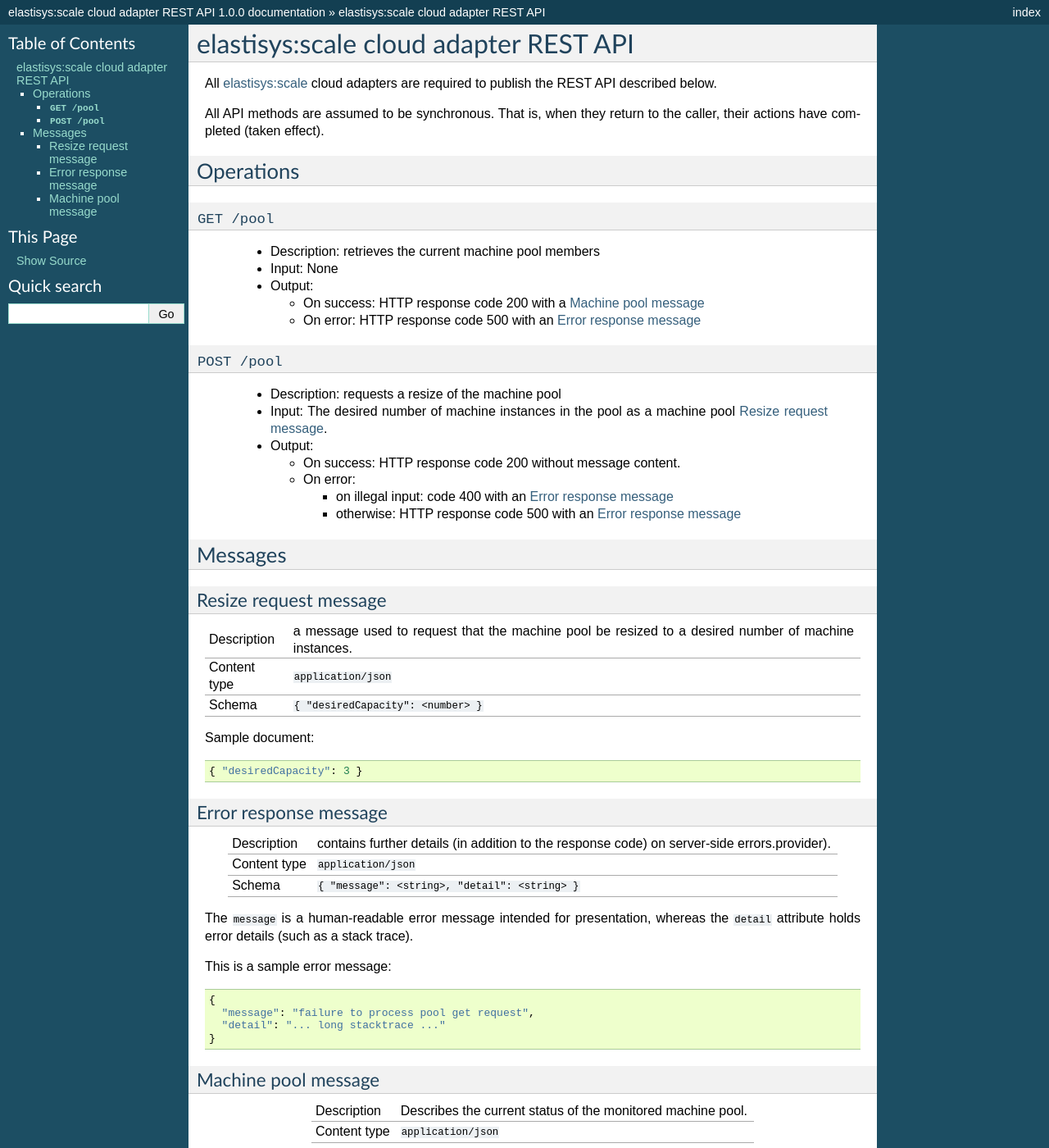
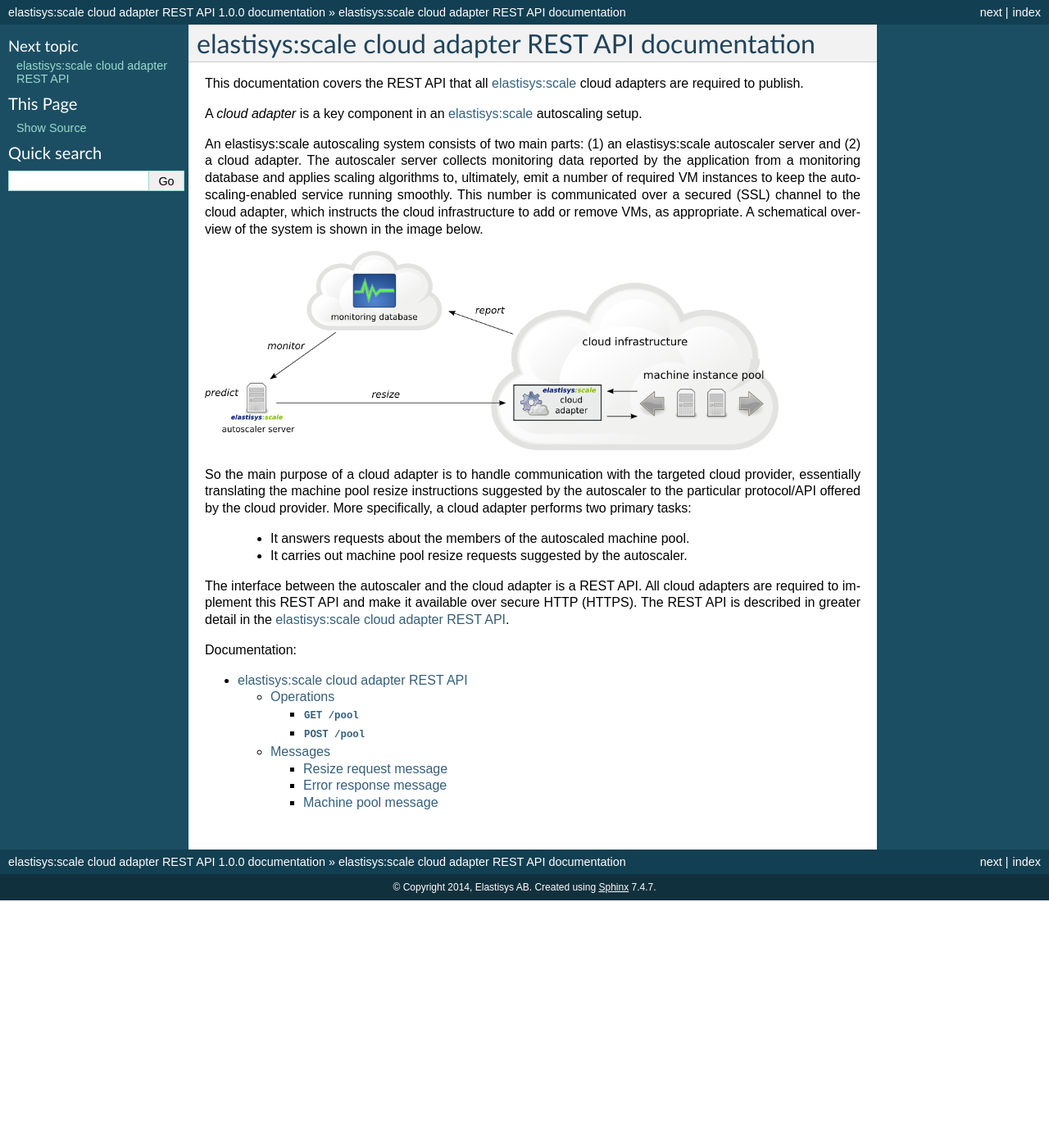
Before and after one commit to elastisys/cloudpool.restapi, a Sphinx documentation site: the page built from docs/index.rst, in a window 1280 px wide and 1400 px high. Shown: the whole window at 82% size. Built offline with Sphinx 7.4.7, drawn with Linux system fonts in a browser that asks for light colours; some of the changed text lies outside the part shown.

Commit message:
describe cloud adapter's place in a autoscaling system

```diff
--- /dev/null
+++ b/docs/api.rst
@@ -0,0 +1,177 @@
+.. elastisys:scale cloud adapter REST API documentation master file, created by
+   sphinx-quickstart on Thu Jan 30 14:51:57 2014.
+   You can adapt this file completely to your liking, but it should at least
+   contain the root `toctree` directive.
+
+elastisys:scale cloud adapter REST API
+======================================
+
+All `elastisys:scale <http://elastisys.com/scale>`_ cloud adapters
+are required to publish the REST API described below.
+
+The REST API should be made available over secure HTTP (HTTPS) and all
+API methods are assumed to be synchronous. That is, when they return to the
+caller, their actions have completed (taken effect).
+
+
+Operations
+----------
+
+``GET /pool``
+*************
+
+  - Description: retrieves the current machine pool members
+
+  - Input: None
+
+  - Output:
+
+    - On success: HTTP response code 200 with a :ref:`machine_pool_message`
+
+    - On error: HTTP response code 500 with an :ref:`error_response_message`
+
+``POST /pool``
+**************
+
+  - Description: requests a resize of the machine pool
+
+  - Input: The desired number of machine instances in the pool as a machine pool :ref:`resize_request_message`.
+
+  - Output:
+
+    - On success: HTTP response code 200 without message content.
+
+    - On error:
+
+      - on illegal input: code 400 with an :ref:`error_response_message`
+
+      - otherwise: HTTP response code 500 with an :ref:`error_response_message`
+
+
+Messages
+--------
+
+.. _resize_request_message:
+
+Resize request message
+**********************
+
++--------------+----------------------------------------------------+
+| Description  | a message used to request that the machine pool be |
+|              | resized to a desired number of machine instances.  |
++--------------+----------------------------------------------------+
+| Content type |  ``application/json``                              |
++--------------+----------------------------------------------------+
+| Schema       | ``{ "desiredCapacity": <number> }``                |
++--------------+----------------------------------------------------+
+
+Sample document: ::
+
+     { "desiredCapacity": 3 }
+
+
+.. _error_response_message:
+
+Error response message
+**********************
+
++--------------+----------------------------------------------------+
+| Description  | contains further details (in addition to the       |
+|              | response code) on server-side errors.provider).    |
++--------------+----------------------------------------------------+
+| Content type |  ``application/json``                              |
++--------------+----------------------------------------------------+
+| Schema       | ``{ "message": <string>, "detail": <string> }``    |
++--------------+----------------------------------------------------+
+
+The ``message`` is a human-readable error message intended for presentation,
+whereas the ``detail`` attribute holds error details (such as a stack trace).
+
+This is a sample error message: ::
+
+  {
+    "message": "failure to process pool get request",
+    "detail": "... long stacktrace ..."
+  }
+
+
+
+.. _machine_pool_message:
+
+Machine pool message
+********************
+
++--------------+----------------------------------------------------+
+| Description  | Describes the current status of the monitored      |
+|              | machine pool.                                      |
++--------------+----------------------------------------------------+
+| Content type |  ``application/json``                              |
++--------------+----------------------------------------------------+
+
+The machine pool schema has the following structure: ::
+
+   {
+     "timestamp": <iso-8601 datetime>,
+     "machines": [ <machine> ... ]
+   }
+
+Here, every ``<machine>`` is also a json document with the following structure: ::
+
+  {
+    "id": <string>,
+    "state": <state>,
+    "launchtime": <iso-8601 datetime>,
+    "metadata": <jsonobject>
+  }
+
+Here, ``launchtime`` may be ``null`` and ``metadata`` is an arbitrary JSON object.
+The ``<state>`` is a string that may take on any of the following values:
+
++-------------+---------------------------------------------------------------------+
+| State       | Description                                                         |
++=============+=====================================================================+
+| REQUESTED   | Machine has been requested from the underlying infrastructure and   |
+|             |	the request is pending fulfillment.                                 |
++-------------+---------------------------------------------------------------------+
+| REJECTED    | Machine request was rejected by the underlying infrastructure.      |
++-------------+---------------------------------------------------------------------+
+| PENDING     | Machine is in the process of being launched.                        |
++-------------+---------------------------------------------------------------------+
+| RUNNING     | Machine is launched (boot process may not be completed).            |
++-------------+---------------------------------------------------------------------+
+| OPERATIONAL | Machine is launched and reports itself as being operational.        |
++-------------+---------------------------------------------------------------------+
+| TERMINATING | Machine is shutting down.                                           |
++-------------+---------------------------------------------------------------------+
+| TERMINATED  | Machine is terminated.                                              |
++-------------+---------------------------------------------------------------------+
+| STOPPING    | Machine is stopping.                                                |
++-------------+---------------------------------------------------------------------+
+| STOPPED     | Machine is stopped.                                                 |
++-------------+---------------------------------------------------------------------+
+
+Below is a sample machine pool document: ::
+
+
+  {
+    "timestamp": "2013-11-07T13:50:00Z",
+    "machines": [
+      {
+        "id": "i-123456",
+        "state": "PENDING",
+        "launchtime": "2013-11-07T13:50:00.000Z",
+        "metadata": {
+          "scaling-group": "mygroup"
+        }
+      },
+      {
+        "id": "i-123457",
+        "state": "RUNNING",
+        "launchtime": "2013-11-07T11:45:00.000Z",
+        "metadata": {
+          "scaling-group": "mygroup",
+          "primary": "true"
+        }
+      }
+    ]
+  }
--- a/docs/index.rst
+++ b/docs/index.rst
@@ -1,176 +1,56 @@
-.. elastisys:scale cloud adapter REST API documentation master file, created by
-   sphinx-quickstart on Thu Jan 30 14:51:57 2014.
-   You can adapt this file completely to your liking, but it should at least
-   contain the root `toctree` directive.
+elastisys:scale cloud adapter REST API documentation
+====================================================
 
-elastisys:scale cloud adapter REST API
-======================================
+This documentation covers the REST API that all
+`elastisys:scale <http://elastisys.com/scale>`_ cloud adapters
+are required to publish.
 
-All `elastisys:scale <http://elastisys.com/scale>`_ cloud adapters
-are required to publish the REST API described below.
+A *cloud adapter* is a key component in an
+`elastisys:scale <http://elastisys.com/scale>`_ autoscaling setup.
 
-All API methods are assumed to be synchronous.
-That is, when they return to the caller, their actions have completed (taken effect).
+An elastisys:scale autoscaling system consists of two main parts: (1)
+an elastisys:scale autoscaler server and (2) a cloud adapter. The autoscaler
+server collects monitoring data reported by the application from a monitoring
+database and applies scaling algorithms to, ultimately, emit a number of required
+VM instances to keep the auto-scaling-enabled service running smoothly. This
+number is communicated over a secured (SSL) channel to the cloud adapter,
+which instructs the cloud infrastructure to add or remove VMs, as appropriate.
+A schematical overview of the system is shown in the image below.
+
+.. image:: images/autoscaler_components.png
+  :width: 700px
+
+So the main purpose of a cloud adapter is to handle communication with the
+targeted cloud provider, essentially translating the machine pool resize
+instructions suggested by the autoscaler to the particular protocol/API
+offered by the cloud provider. More specifically, a cloud adapter
+performs two primary tasks:
+
+  * It answers requests about the members of the autoscaled machine pool.
+
+  * It carries out machine pool resize requests suggested by the autoscaler.
 
 
-Operations
-----------
-
-``GET /pool``
-*************
-
-  - Description: retrieves the current machine pool members
-
-  - Input: None
-
-  - Output:
-
-    - On success: HTTP response code 200 with a :ref:`machine_pool_message`
-
-    - On error: HTTP response code 500 with an :ref:`error_response_message`
-
-``POST /pool``
-*************
-
-  - Description: requests a resize of the machine pool
-
-  - Input: The desired number of machine instances in the pool as a machine pool :ref:`resize_request_message`.
-
-  - Output:
-
-    - On success: HTTP response code 200 without message content.
-
-    - On error:
-
-      - on illegal input: code 400 with an :ref:`error_response_message`
-
-      - otherwise: HTTP response code 500 with an :ref:`error_response_message`
-
-
-Messages
---------
-
-.. _resize_request_message:
-
-Resize request message
-**********************
-
-+--------------+----------------------------------------------------+
-| Description  | a message used to request that the machine pool be |
-|              | resized to a desired number of machine instances.  |
-+--------------+----------------------------------------------------+
-| Content type |  ``application/json``                              |
-+--------------+----------------------------------------------------+
-| Schema       | ``{ "desiredCapacity": <number> }``                |
-+--------------+----------------------------------------------------+
-
-Sample document: ::
-
-     { "desiredCapacity": 3 }
-
-
-.. _error_response_message:
-
-Error response message
-**********************
-
-+--------------+----------------------------------------------------+
-| Description  | contains further details (in addition to the       |
-|              | response code) on server-side errors.provider).    |
-+--------------+----------------------------------------------------+
-| Content type |  ``application/json``                              |
-+--------------+----------------------------------------------------+
-| Schema       | ``{ "message": <string>, "detail": <string> }``    |
-+--------------+----------------------------------------------------+
-
-The ``message`` is a human-readable error message intended for presentation,
-whereas the ``detail`` attribute holds error details (such as a stack trace).
-
-This is a sample error message: ::
-
-  {
-    "message": "failure to process pool get request",
-    "detail": "... long stacktrace ..."
-  }
+The interface between the autoscaler and the cloud adapter is a REST API.
+All cloud adapters are required to implement this REST API and make it
+available over secure HTTP (HTTPS). The REST API is described in greater
+detail in the :doc:`api`.
 
 
 
-.. _machine_pool_message:
 
-Machine pool message
-********************
+Documentation:
 
-+--------------+----------------------------------------------------+
-| Description  | Describes the current status of the monitored      |
-|              | machine pool.                                      |
-+--------------+----------------------------------------------------+
-| Content type |  ``application/json``                              |
-+--------------+----------------------------------------------------+
+.. toctree::
+   :maxdepth: 4
 
-The machine pool schema has the following structure: ::
-
-   {
-     "timestamp": <iso-8601 datetime>,
-     "machines": [ <machine> ... ]
-   }
-
-Here, every ``<machine>`` is also a json document with the following structure: ::
-
-  {
-    "id": <string>,
-    "state": <state>,
-    "launchtime": <iso-8601 datetime>,
-    "metadata": <jsonobject>
-  }
-
-Here, ``launchtime`` may be ``null`` and ``metadata`` is an arbitrary JSON object.
-The ``<state>`` is a string that may take on any of the following values:
-
-+-------------+---------------------------------------------------------------------+
-| State       | Description                                                         |
-+=============+=====================================================================+
-| REQUESTED   | Machine has been requested from the underlying infrastructure and   |
-|             |	the request is pending fulfillment.                                 |
-+-------------+---------------------------------------------------------------------+
-| REJECTED    | Machine request was rejected by the underlying infrastructure.      |
-+-------------+---------------------------------------------------------------------+
-| PENDING     | Machine is in the process of being launched.                        |
-+-------------+---------------------------------------------------------------------+
-| RUNNING     | Machine is launched (boot process may not be completed).            |
-+-------------+---------------------------------------------------------------------+
-| OPERATIONAL | Machine is launched and reports itself as being operational.        |
-+-------------+---------------------------------------------------------------------+
-| TERMINATING | Machine is shutting down.                                           |
-+-------------+---------------------------------------------------------------------+
-| TERMINATED  | Machine is terminated.                                              |
-+-------------+---------------------------------------------------------------------+
-| STOPPING    | Machine is stopping.                                                |
-+-------------+---------------------------------------------------------------------+
-| STOPPED     | Machine is stopped.                                                 |
-+-------------+---------------------------------------------------------------------+
-
-Below is a sample machine pool document: ::
+   api
 
 
-  {
-    "timestamp": "2013-11-07T13:50:00Z",
-    "machines": [
-      {
-        "id": "i-123456",
-        "state": "PENDING",
-        "launchtime": "2013-11-07T13:50:00.000Z",
-        "metadata": {
-          "scaling-group": "mygroup"
-        }
-      },
-      {
-        "id": "i-123457",
-        "state": "RUNNING",
-        "launchtime": "2013-11-07T11:45:00.000Z",
-        "metadata": {
-          "scaling-group": "mygroup",
-          "primary": "true"
-        }
-      }
-    ]
-  }
+
+.. Indices and tables
+.. ==================
+
+.. * :ref:`genindex`
+.. * :ref:`modindex`
+.. * :ref:`search`
```
Also changed, not shown: docs/images/autoscaler_components.png (added), docs/images/autoscaler_components_2.0.png (added).
